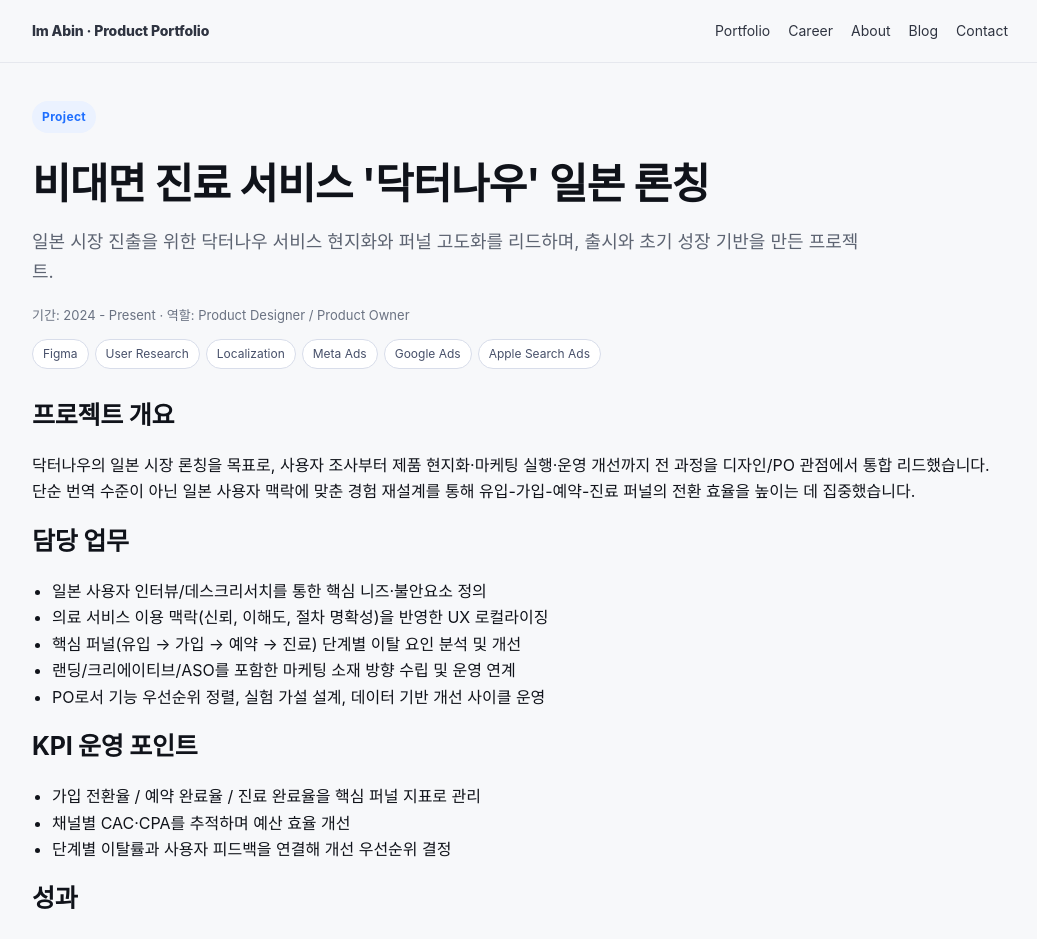
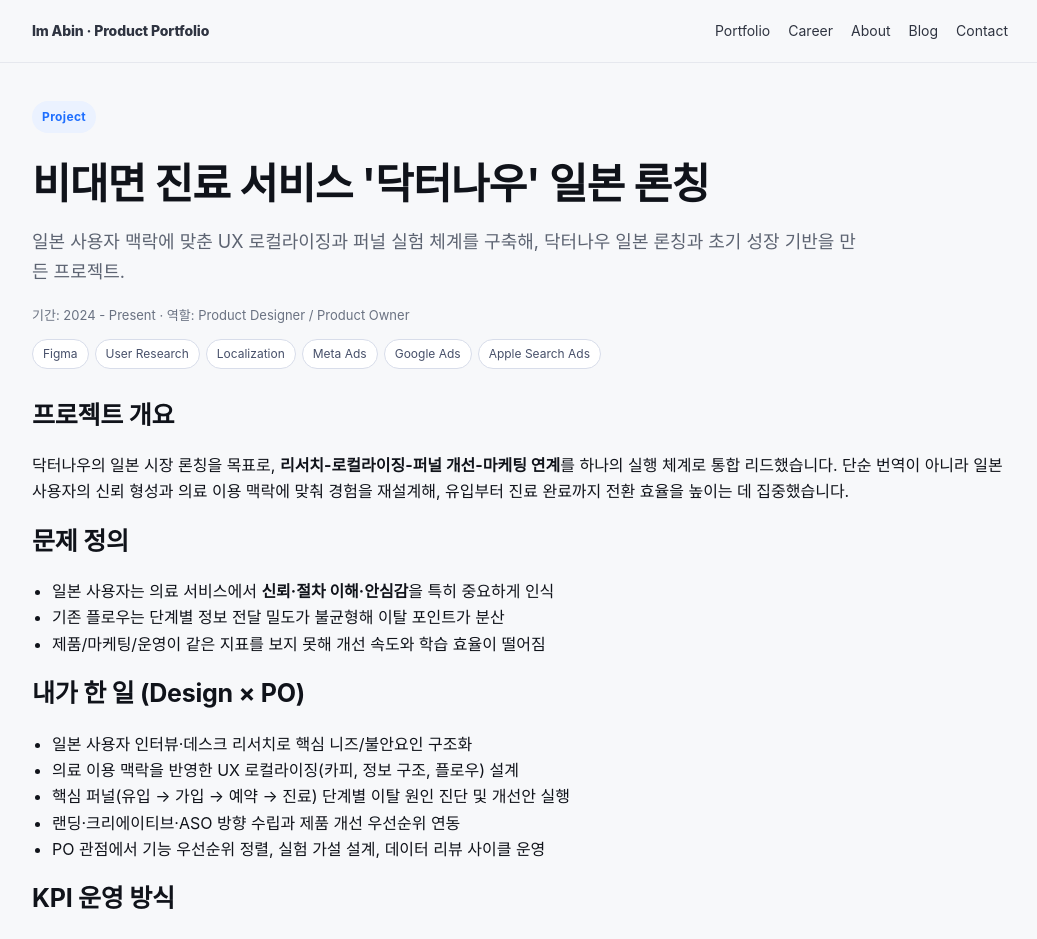
Before and after one commit to ima-bin/ima-bin.github.io, a Jekyll site: the page built from _projects/2026-07-drnow-jp-launch.md, in a window 1280 px wide and 1400 px high. Shown: the top 939 px of the window, without its empty margins (120-1157 px from the left). Built offline with Jekyll 4.4.1, drawn with Linux system fonts in a browser that asks for light colours; some of the changed text lies outside the part shown.

Commit message:
Refine Dr.Now JP launch case study copy and structure

```diff
--- a/_projects/2026-07-drnow-jp-launch.md
+++ b/_projects/2026-07-drnow-jp-launch.md
@@ -4,29 +4,34 @@ title: "비대면 진료 서비스 '닥터나우' 일본 론칭"
 order: 7
 period: "2024 - Present"
 role: "Product Designer / Product Owner"
-summary: "일본 시장 진출을 위한 닥터나우 서비스 현지화와 퍼널 고도화를 리드하며, 출시와 초기 성장 기반을 만든 프로젝트."
+summary: "일본 사용자 맥락에 맞춘 UX 로컬라이징과 퍼널 실험 체계를 구축해, 닥터나우 일본 론칭과 초기 성장 기반을 만든 프로젝트."
 stack: ["Figma", "User Research", "Localization", "Meta Ads", "Google Ads", "Apple Search Ads"]
 thumbnail: "/assets/images/doctornow-260214/page-01.jpg"
 ---
 ## 프로젝트 개요
-닥터나우의 일본 시장 론칭을 목표로, 사용자 조사부터 제품 현지화·마케팅 실행·운영 개선까지 전 과정을 디자인/PO 관점에서 통합 리드했습니다. 단순 번역 수준이 아닌 일본 사용자 맥락에 맞춘 경험 재설계를 통해 유입-가입-예약-진료 퍼널의 전환 효율을 높이는 데 집중했습니다.
+닥터나우의 일본 시장 론칭을 목표로, **리서치-로컬라이징-퍼널 개선-마케팅 연계**를 하나의 실행 체계로 통합 리드했습니다. 단순 번역이 아니라 일본 사용자의 신뢰 형성과 의료 이용 맥락에 맞춰 경험을 재설계해, 유입부터 진료 완료까지 전환 효율을 높이는 데 집중했습니다.
 
-## 담당 업무
-- 일본 사용자 인터뷰/데스크리서치를 통한 핵심 니즈·불안요소 정의
-- 의료 서비스 이용 맥락(신뢰, 이해도, 절차 명확성)을 반영한 UX 로컬라이징
-- 핵심 퍼널(유입 → 가입 → 예약 → 진료) 단계별 이탈 요인 분석 및 개선
-- 랜딩/크리에이티브/ASO를 포함한 마케팅 소재 방향 수립 및 운영 연계
-- PO로서 기능 우선순위 정렬, 실험 가설 설계, 데이터 기반 개선 사이클 운영
+## 문제 정의
+- 일본 사용자는 의료 서비스에서 **신뢰·절차 이해·안심감**을 특히 중요하게 인식
+- 기존 플로우는 단계별 정보 전달 밀도가 불균형해 이탈 포인트가 분산
+- 제품/마케팅/운영이 같은 지표를 보지 못해 개선 속도와 학습 효율이 떨어짐
 
-## KPI 운영 포인트
-- 가입 전환율 / 예약 완료율 / 진료 완료율을 핵심 퍼널 지표로 관리
-- 채널별 CAC·CPA를 추적하며 예산 효율 개선
-- 단계별 이탈률과 사용자 피드백을 연결해 개선 우선순위 결정
+## 내가 한 일 (Design × PO)
+- 일본 사용자 인터뷰·데스크 리서치로 핵심 니즈/불안요인 구조화
+- 의료 이용 맥락을 반영한 UX 로컬라이징(카피, 정보 구조, 플로우) 설계
+- 핵심 퍼널(유입 → 가입 → 예약 → 진료) 단계별 이탈 원인 진단 및 개선안 실행
+- 랜딩·크리에이티브·ASO 방향 수립과 제품 개선 우선순위 연동
+- PO 관점에서 기능 우선순위 정렬, 실험 가설 설계, 데이터 리뷰 사이클 운영
+
+## KPI 운영 방식
+- **가입 전환율 / 예약 완료율 / 진료 완료율**을 핵심 지표로 일원화
+- 채널별 **CAC·CPA**를 추적해 예산 효율 지속 개선
+- 단계별 이탈률과 사용자 피드백을 함께 분석해 다음 실험 우선순위 결정
 
 ## 성과
-- 일본 내 비대면진료 서비스 출시 및 초기 운영 체계 안정화
-- 제품·디자인·마케팅이 같은 지표를 보는 실행 구조 정착
-- 퍼널 기반의 반복 개선 프로세스를 통해 성장 실험을 지속 가능한 형태로 전환
+- 일본 비대면진료 서비스 출시 및 초기 운영 체계 안정화
+- 제품·디자인·마케팅이 동일 KPI로 협업하는 실행 구조 정착
+- 퍼널 기반 반복 개선 프로세스를 구축해 성장 실험을 지속 가능한 구조로 전환
 
 ## 포트폴리오 이미지
 ![닥터나우 일본 론칭 프로젝트 개요](/assets/images/doctornow-260214/page-01.jpg)
@@ -34,4 +39,4 @@ thumbnail: "/assets/images/doctornow-260214/page-01.jpg"
 ![퍼널 기반 문제 정의와 개선 실행](/assets/images/doctornow-260214/page-03.jpg)
 
 ## 한 줄 임팩트
-리서치-로컬라이징-퍼포먼스 운영을 하나의 제품 실행 체계로 묶어, 일본 시장에서의 출시와 학습 속도를 동시에 만든 프로젝트입니다.
+일본 사용자 맥락에 맞춘 로컬라이징과 퍼널 실험 체계를 결합해, 출시 성공과 학습 속도를 동시에 끌어올린 프로젝트입니다.
```
